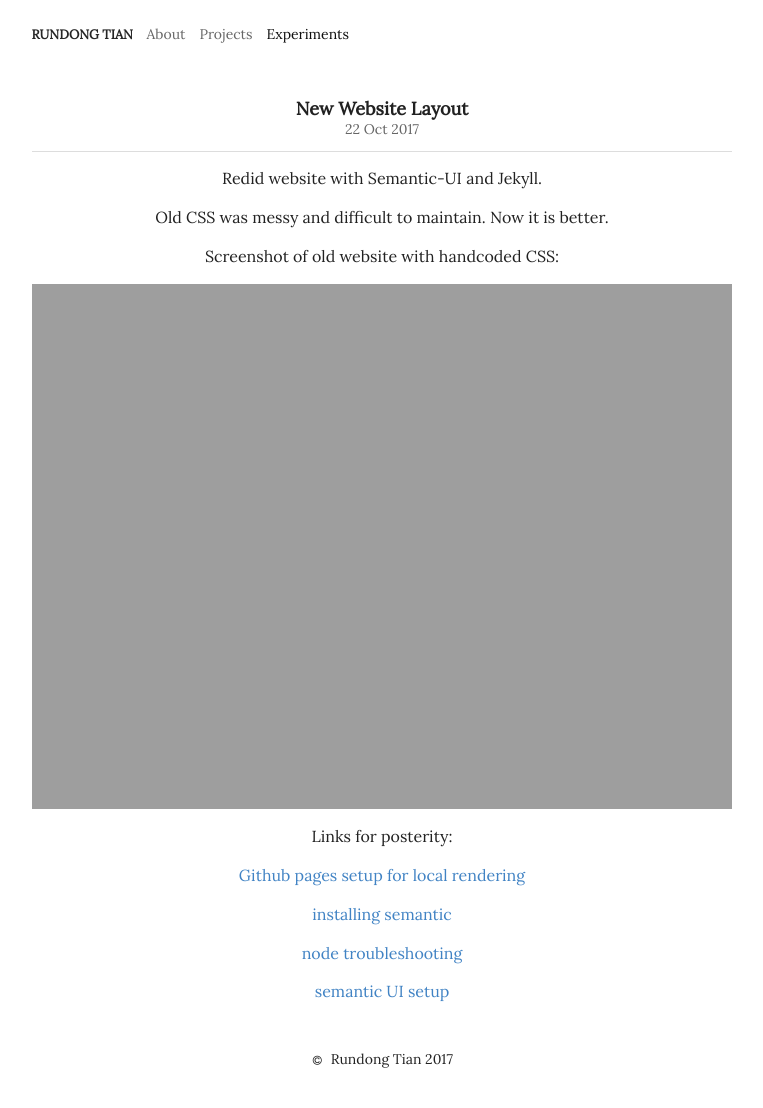
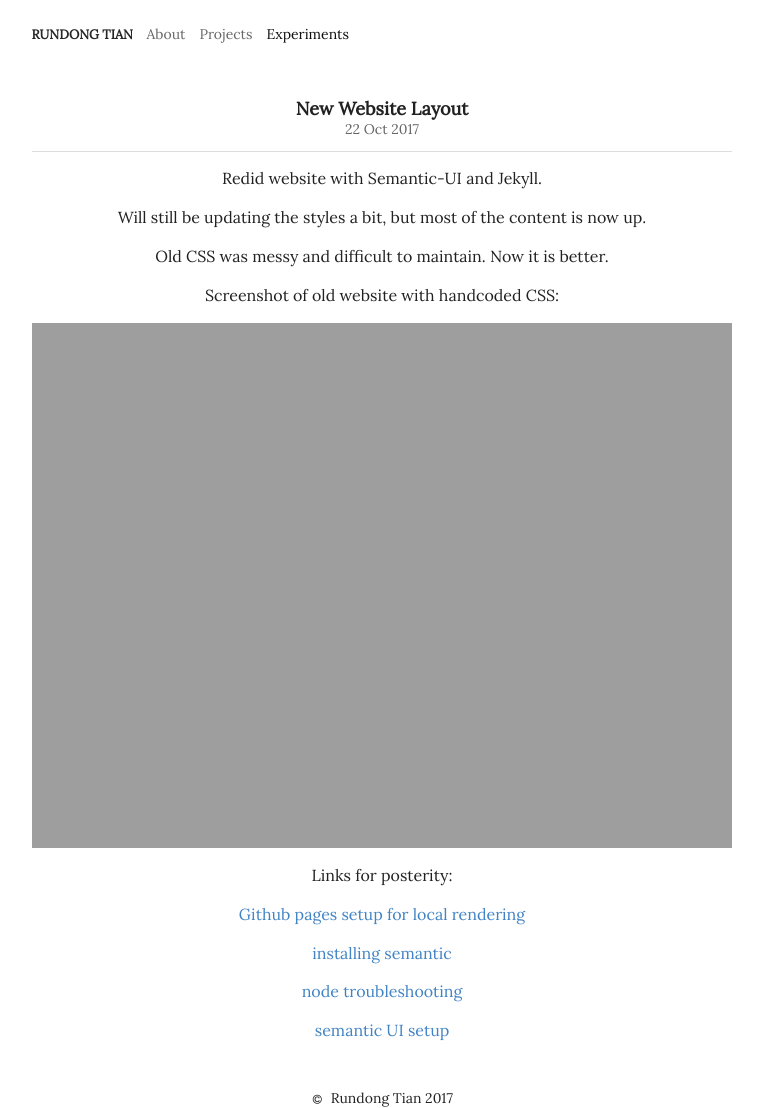
Before and after one commit to rutian/rutian.github.io.NEW, a Jekyll site: the page built from _posts/2017-10-22-new-website.md, in a window 1280 px wide. Shown: the whole page, without its empty margins (258-1021 px from the left). Built offline with Jekyll 4.4.1, drawn with Linux system fonts in a browser that asks for light colours; nearby versions of some CDN libraries; before the commit the page ends 1069 px from its top, so only the background shows below that.

Commit message:
content mostly there, just need the stylings

```diff
--- a/_posts/2017-10-22-new-website.md
+++ b/_posts/2017-10-22-new-website.md
@@ -5,6 +5,8 @@ categories: jekyll, web
 ---
 
 Redid website with Semantic-UI and Jekyll.
+
+Will still be updating the styles a bit, but most of the content is now up.
 
 Old CSS was messy and difficult to maintain.  Now it is better.
 
```
